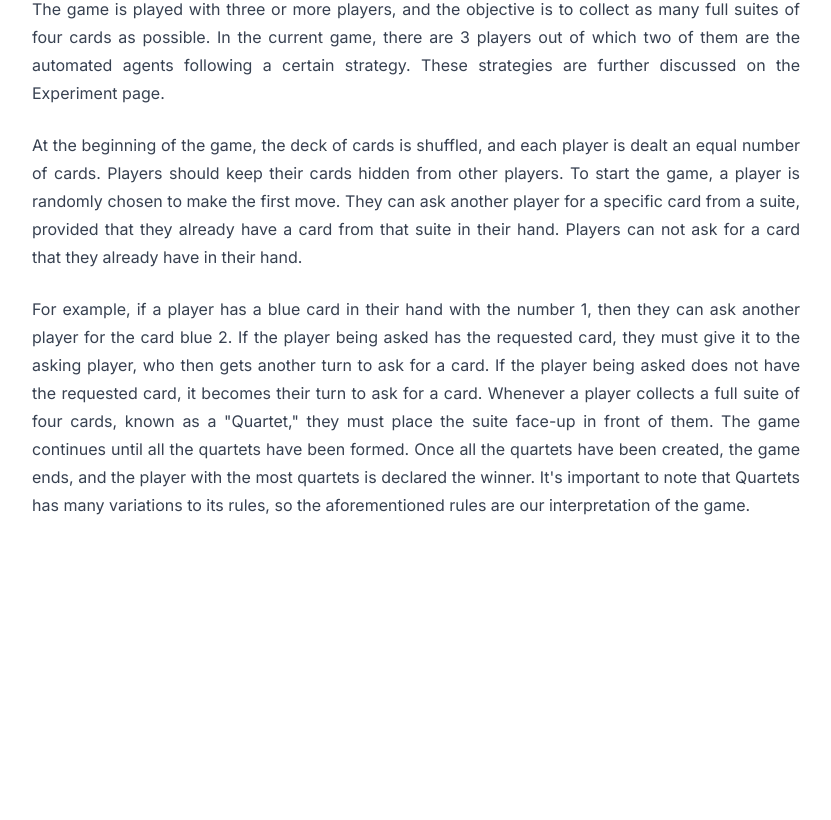
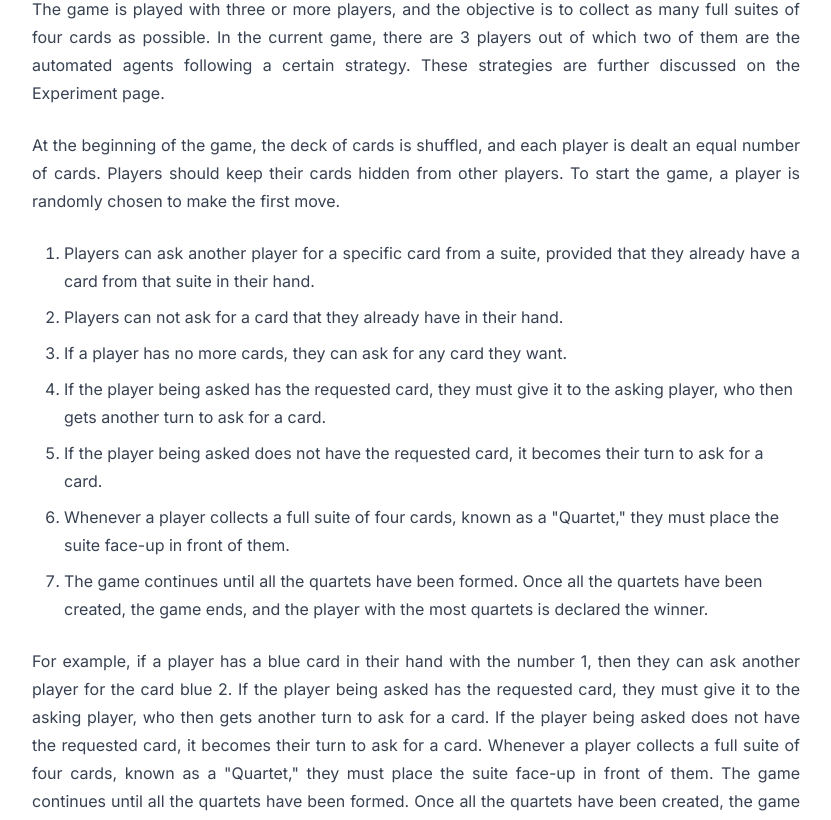
Before and after one commit to koole/quartets-web, a Next.js app: page /rules in a window 1280 px wide. Shown: the part 457-1277 px from the top of the page, without its empty margins (224-1055 px from the left). Before the commit the page ends 1104 px from the top, so only its background shows below. Built offline with nearby package versions, Linux system fonts and the light colour scheme.

Commit message:
Update game rules

```diff
--- a/src/app/rules/page.tsx
+++ b/src/app/rules/page.tsx
@@ -13,9 +13,10 @@ export default function Home() {
             Game Rules
           </h1>
           <p className="mt-6 text-xl leading-8 text-justify">
-            Quartets is a dedicated deck card game consisting of 32 cards, divided into eight suites of four cards each.
-            In the case of our implementation, we chose to use a simplified version of the game, with 6 different colours
-            for the cards, namely:
+            Quartets is a dedicated deck card game consisting of 32 cards,
+            divided into eight suites of four cards each. In the case of our
+            implementation, we chose to use a simplified version of the game,
+            with 6 different colours for the cards, namely:
             <ul className="flex gap-3 my-3">
               <li>
                 <span className="inline-block w-4 h-4 mr-2 rounded bg-red-500"></span>
@@ -44,30 +45,68 @@ export default function Home() {
             </ul>
           </p>
           <p className="mt-6 text-justify">
-            The game is played with three or more players, and the objective is to collect as many full suites of four cards
-            as possible. In the current game, there are 3 players out of which two of them are the automated agents following
-            a certain strategy. These strategies are further discussed on the Experiment page.
+            The game is played with three or more players, and the objective is
+            to collect as many full suites of four cards as possible. In the
+            current game, there are 3 players out of which two of them are the
+            automated agents following a certain strategy. These strategies are
+            further discussed on the Experiment page.
           </p>
           <p className="mt-6 text-justify">
-            At the beginning of the game, the deck of cards is shuffled, and each player is dealt an equal number of cards.
-            Players should keep their cards hidden from other players. To start the game, a player is randomly chosen to make the first move.
-            They can ask another player for a specific card from a suite, provided that they already have a card from that suite in their hand. Players can not ask for a card that they already have in their hand.
+            At the beginning of the game, the deck of cards is shuffled, and
+            each player is dealt an equal number of cards. Players should keep
+            their cards hidden from other players. To start the game, a player
+            is randomly chosen to make the first move.
           </p>
+          <ol className="list-decimal pl-8">
+            <li className="mt-6 text-justify">
+              Players can ask another player for a specific card from a suite,
+              provided that they already have a card from that suite in their
+              hand.
+            </li>
+            <li className="my-2">
+              Players can not ask for a card that they already have in their
+              hand.
+            </li>
+            <li className="my-2">
+              If a player has no more cards, they can ask for any card they want.
+            </li>
+            <li className="my-2">
+              If the player being asked has the requested card, they must give
+              it to the asking player, who then gets another turn to ask for a
+              card.
+            </li>
+            <li className="my-2">
+              If the player being asked does not have the requested card, it
+              becomes their turn to ask for a card.
+            </li>
+            <li className="my-2">
+              Whenever a player collects a full suite of four cards, known as a
+              &quot;Quartet,&quot; they must place the suite face-up in front of
+              them.
+            </li>
+            <li className="my-2">
+              The game continues until all the quartets have been formed. Once
+              all the quartets have been created, the game ends, and the player
+              with the most quartets is declared the winner.
+            </li>
+          </ol>
           <p className="mt-6 text-justify">
-            For example, if a player has a blue card in their hand with the number 1, then they can ask another player
-            for the card blue 2.
-
-
-
-            If the player being asked has the requested card, they must give it to the asking player, who then gets another turn to ask for a card. If the player being asked does not have the requested card, it becomes their turn to ask for a card.
-            Whenever a player collects a full suite of four cards, known as a &quot;Quartet,&quot; they must place the suite face-up in front of them. The game continues until all the quartets have been formed. Once all the quartets have been created, the game ends, and the player with the most quartets is declared the winner.
-            It&apos;s important to note that Quartets has many variations to its rules, so the aforementioned rules are our interpretation of the game.
+            For example, if a player has a blue card in their hand with the
+            number 1, then they can ask another player for the card blue 2. If
+            the player being asked has the requested card, they must give it to
+            the asking player, who then gets another turn to ask for a card. If
+            the player being asked does not have the requested card, it becomes
+            their turn to ask for a card. Whenever a player collects a full
+            suite of four cards, known as a &quot;Quartet,&quot; they must place
+            the suite face-up in front of them. The game continues until all the
+            quartets have been formed. Once all the quartets have been created,
+            the game ends, and the player with the most quartets is declared the
+            winner. It&apos;s important to note that Quartets has many
+            variations to its rules, so the aforementioned rules are our
+            interpretation of the game.
           </p>
         </div>
       </div>
-
-
-
     </main>
-  )
+  );
 }
```
